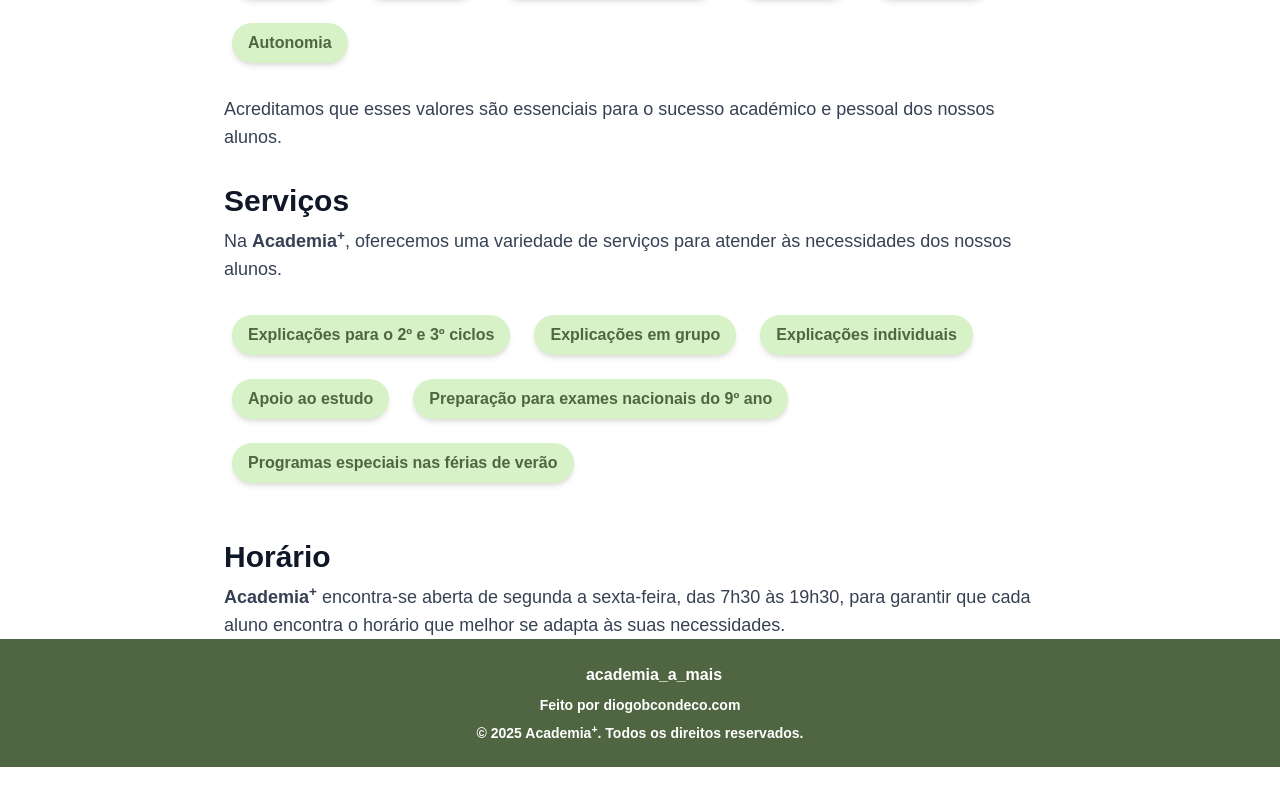
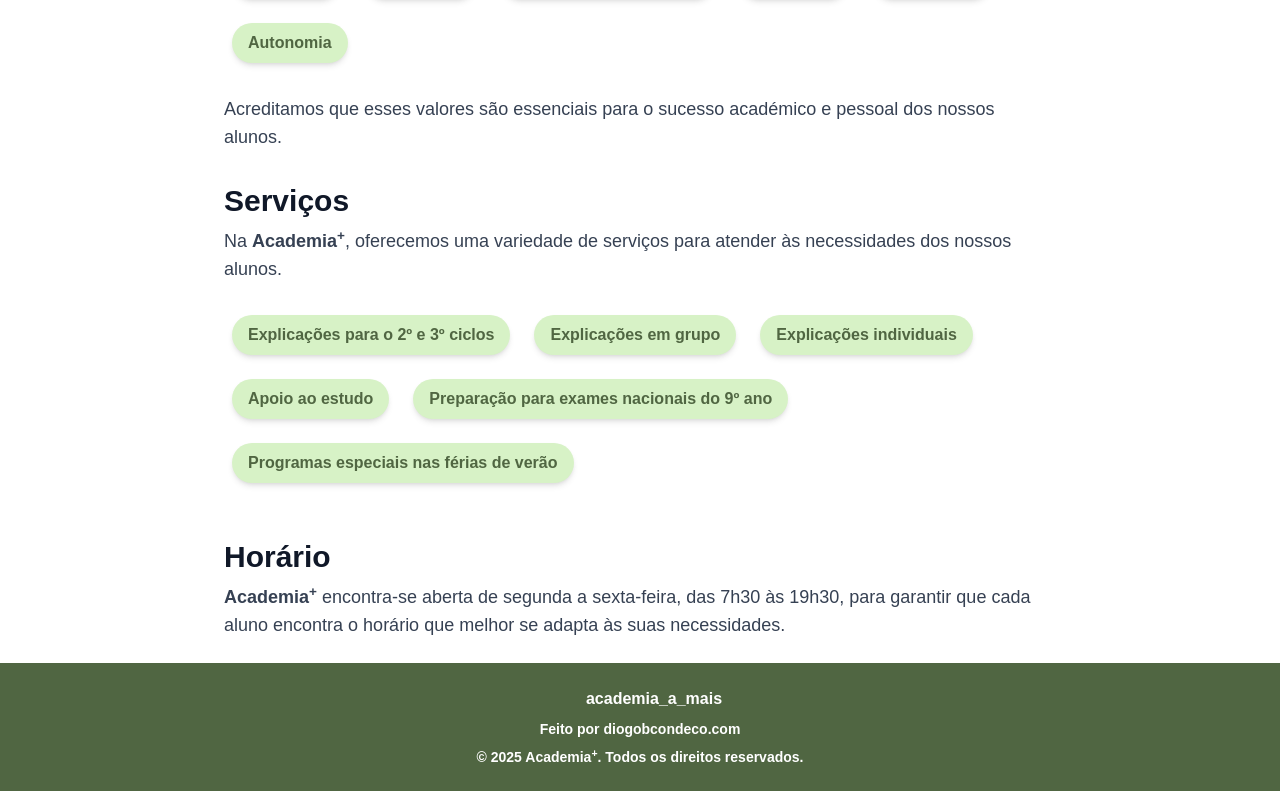
Before and after one commit to diogobcondeco/academia-aplus, a Next.js app: page / in a window 1280 px wide. Shown: the part 637-1428 px from the top of the page. Before the commit the page ends 1404 px from the top, so only its background shows below. Built offline with nearby package versions, Linux system fonts and the light colour scheme; some icons are missing.

Commit message:
fix footer margin top

```diff
--- a/components/Footer.tsx
+++ b/components/Footer.tsx
@@ -8,7 +8,7 @@ const currentYear = new Date().getFullYear();
 export default function Footer() {
   return (
     <footer
-      className="text-white  font-bold p-6 flex flex-col gap-6"
+      className="text-white font-bold p-6 flex flex-col gap-6 mt-6"
       style={{ backgroundColor: "#506642" }}
     >
       {/* Footer Attribution and Copyright */}
```
